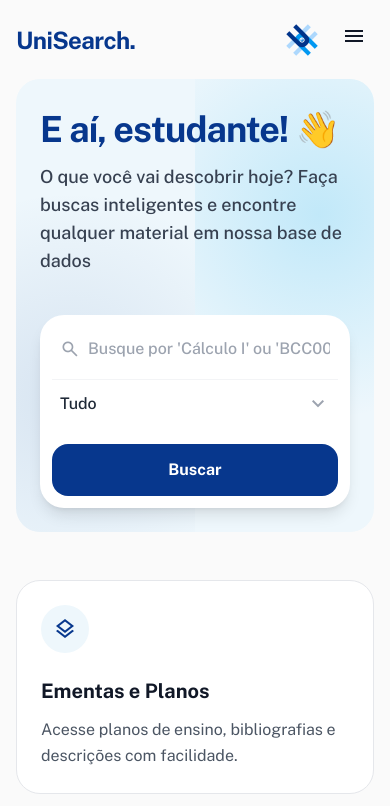
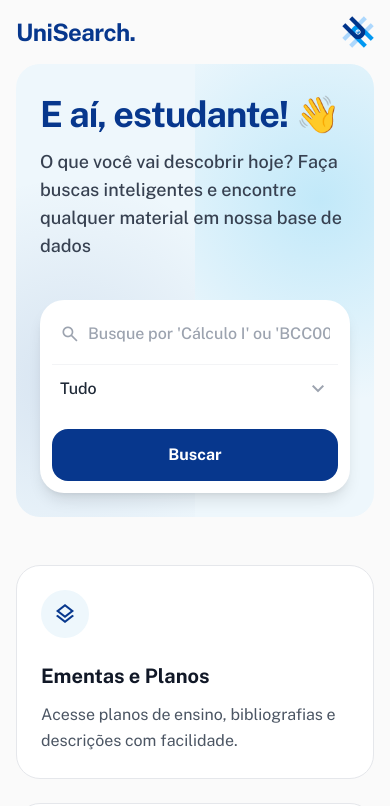
Before and after one commit to raissayn/ElasticSearch, a React (Vite) app in the folder frontend/: page / in a window 390 px wide. Shown: the top 806 px of the page. Built offline with nearby package versions, Linux system fonts and the light colour scheme.

Commit message:
feat(frontend): remove sandwich menu button from navbar

```diff
--- a/frontend/src/pages/HomePage.jsx
+++ b/frontend/src/pages/HomePage.jsx
@@ -126,11 +126,8 @@ const HomePage = () => {
       {/* Navbar */}
       <nav className="flex justify-between items-center px-4 md:px-8 py-4 md:py-6 max-w-7xl mx-auto">
         <div className="text-2xl font-bold tracking-tight text-primary">UniSearch.</div>
-        <div className="flex items-center gap-4">
+        <div className="flex items-center">
           <img src={logoUnifal} alt="Logo UNIFAL" className="h-8 md:h-10 w-auto object-contain hover:scale-105 transition-transform duration-200" />
-          <button className="md:hidden text-gray-900 p-2">
-            <span className="material-symbols-outlined">menu</span>
-          </button>
         </div>
       </nav>
 
```
